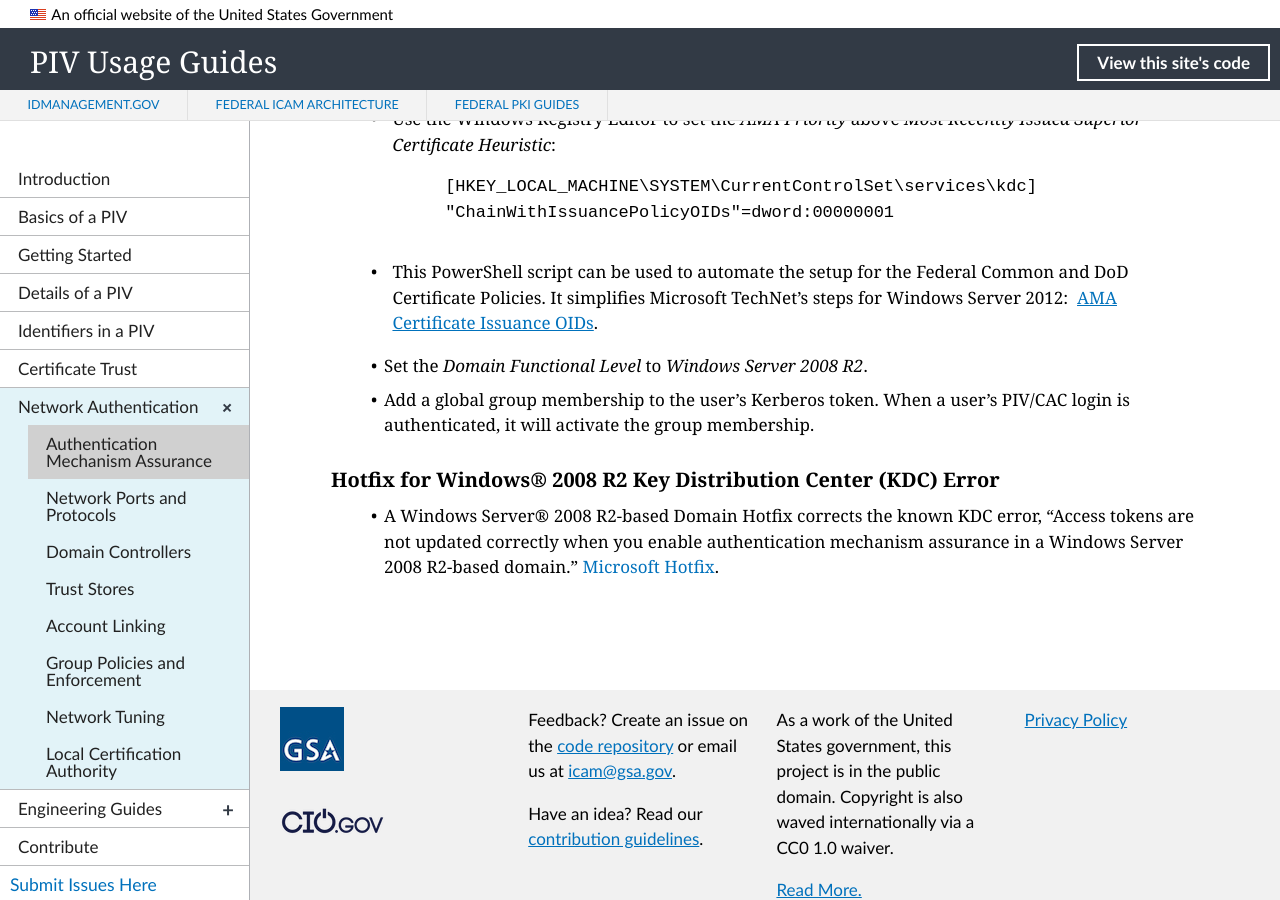
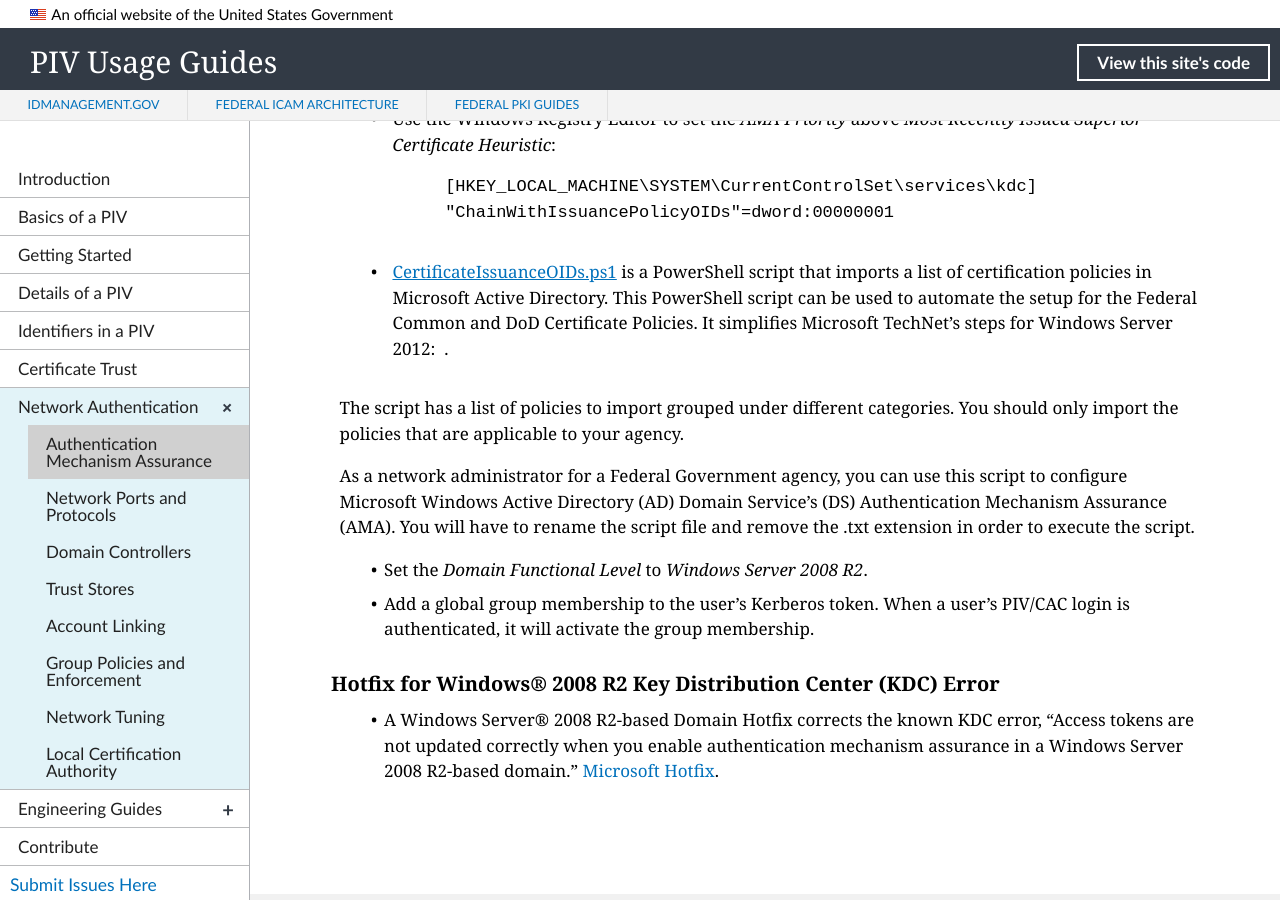
Before and after one commit to GSA/piv-guides, a Jekyll site: the page built from _networkconfig/10_AMA.md, in a window 1280 px wide and 900 px high, scrolled down 566 px. Built offline with Jekyll 4.4.1, drawn with Linux system fonts in a browser that asks for light colours; nearby versions of some CDN libraries.

Commit message:
Update 10_AMA.md
Updated content.

```diff
--- a/_networkconfig/10_AMA.md
+++ b/_networkconfig/10_AMA.md
@@ -18,7 +18,11 @@
             [HKEY_LOCAL_MACHINE\SYSTEM\CurrentControlSet\services\kdc]
             "ChainWithIssuancePolicyOIDs"=dword:00000001
 
-* This PowerShell script can be used to automate the setup for the Federal Common and DoD Certificate Policies. It simplifies Microsoft TechNet's steps for Windows Server 2012:&nbsp;&nbsp;[AMA Certificate Issuance OIDs](https://github.com/GSA/ficam-scripts-public/tree/auth-mech-assurance/_ama){:target="_blank"}.
+* [CertificateIssuanceOIDs.ps1](https://github.com/GSA/ficam-scripts-public/tree/master/_ama){:target="_blank"} is a PowerShell script that imports a list of certification policies in Microsoft Active Directory. This PowerShell script can be used to automate the setup for the Federal Common and DoD Certificate Policies. It simplifies Microsoft TechNet's steps for Windows Server 2012:&nbsp;&nbsp;.
+
+The script has a list of policies to import grouped under different categories. You should only import the policies that are applicable to your agency.
+
+As a network administrator for a Federal Government agency, you can use this script to configure Microsoft Windows Active Directory (AD) Domain Service's (DS) Authentication Mechanism Assurance (AMA). You will have to rename the script file and remove the .txt extension in order to execute the script.
 
 * Set the _Domain Functional Level_ to _Windows Server 2008 R2_.
 * Add a global group membership to the user’s Kerberos token. When a user's PIV/CAC login is authenticated, it will activate the group membership.
```
